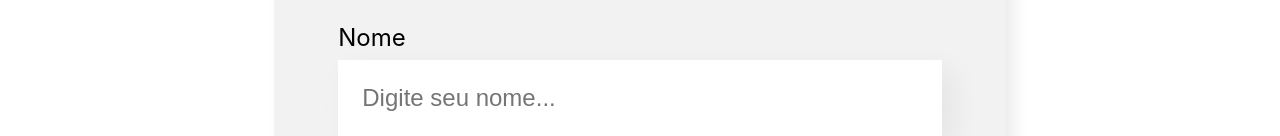
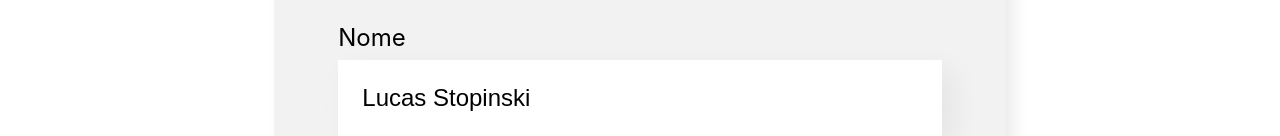
Before and after one commit to LucasStop/Estudo, a React (Create React App) app in the folder organo/: page / in a window 1280 px wide. Shown: the part 664-800 px from the top of the page. Built offline with nearby package versions, Linux system fonts and the light colour scheme.

Commit message:
Manipulando o input do usuário

```diff
--- a/organo/src/componentes/Banner/Banner.css
+++ b/organo/src/componentes/Banner/Banner.css
@@ -1,6 +1,6 @@
 .banner {
     background-color: #6278F7;
-    text-align: "center";
+    text-align: center;
 }
 
 .banner img {
--- a/organo/src/componentes/Banner/Banner.js
+++ b/organo/src/componentes/Banner/Banner.js
@@ -1,9 +1,10 @@
 import './Banner.css'
 
 export const Banner = () => {
+    // JSX
     return (
         <header className="banner">
-            <img src="/imgs/banner.png" alt="Banner Principal da Página da Organo" />
+            <img src="/imgs/banner.png" alt="O banner principal da página do Organo"/>
         </header>
     )
 }
--- a/organo/src/componentes/Banner/index.js
+++ b/organo/src/componentes/Banner/index.js
@@ -1,3 +1,3 @@
 import { Banner } from "./Banner";
 
-export default Banner;
+export default Banner
--- a/organo/src/componentes/CampoTexto/index.js
+++ b/organo/src/componentes/CampoTexto/index.js
@@ -4,12 +4,19 @@ const CampoTexto = (props) => {
 
     const placeholderModificada = `${props.placeholder}...`
 
+    let valor = 'Lucas Stopinski'
+
+    const aoDigitado = (evento) => {
+        valor = evento.target.value
+        console.log(valor)
+    }
+
     return (
         <div className="campo-texto">
             <label>
                 {props.label}
             </label>
-            <input required={props.obrigatorio} placeholder={placeholderModificada} />
+            <input value={valor} onChange={aoDigitado} required={props.obrigatorio} placeholder={placeholderModificada} />
         </div>
     )
 }
--- a/organo/src/componentes/ListaSuspensa/ListaSuspensa.css
+++ b/organo/src/componentes/ListaSuspensa/ListaSuspensa.css
@@ -1,6 +1,3 @@
-.lista-suspensa {
-}
-
 .lista-suspensa label {
   display: block;
   margin-bottom: 8px;
```
